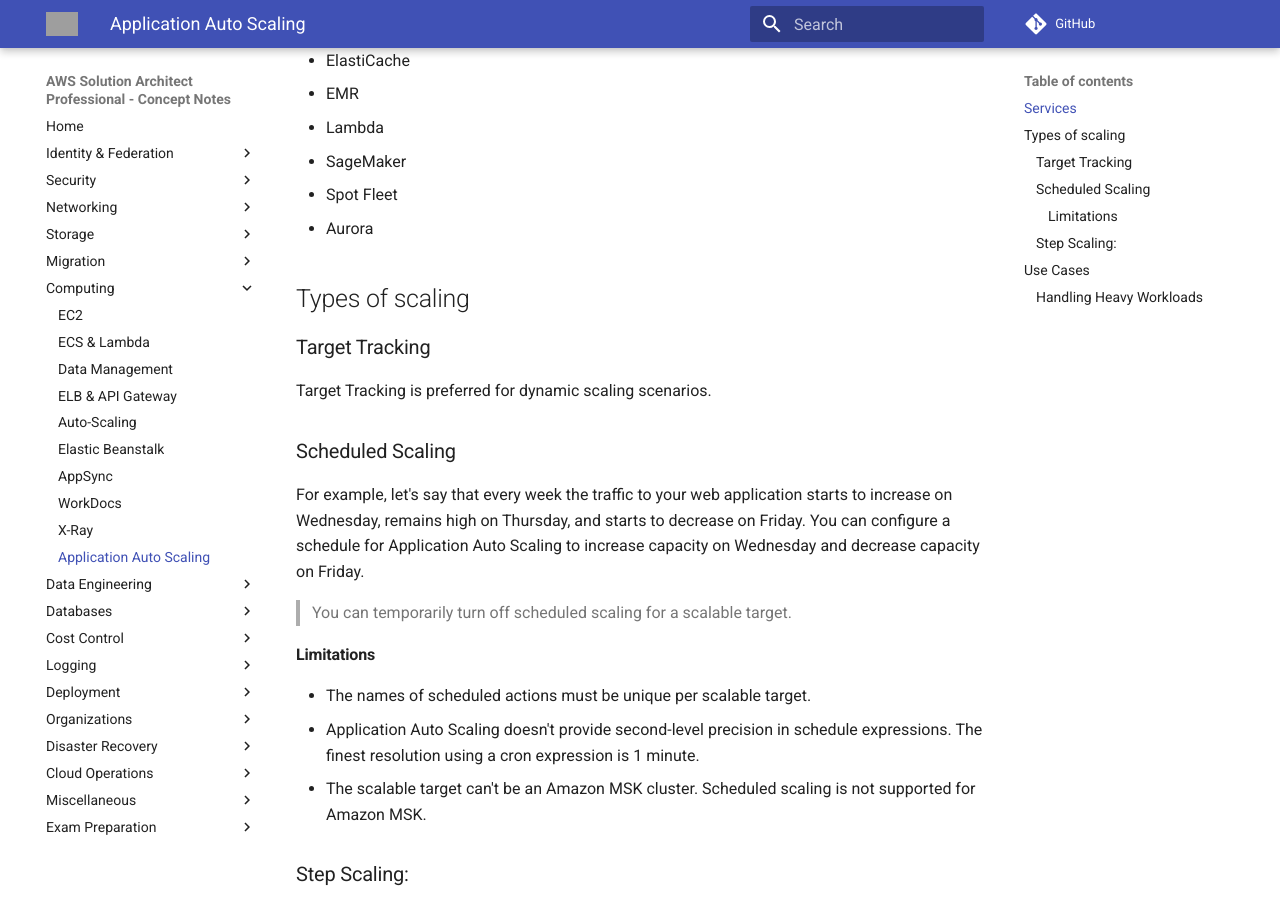
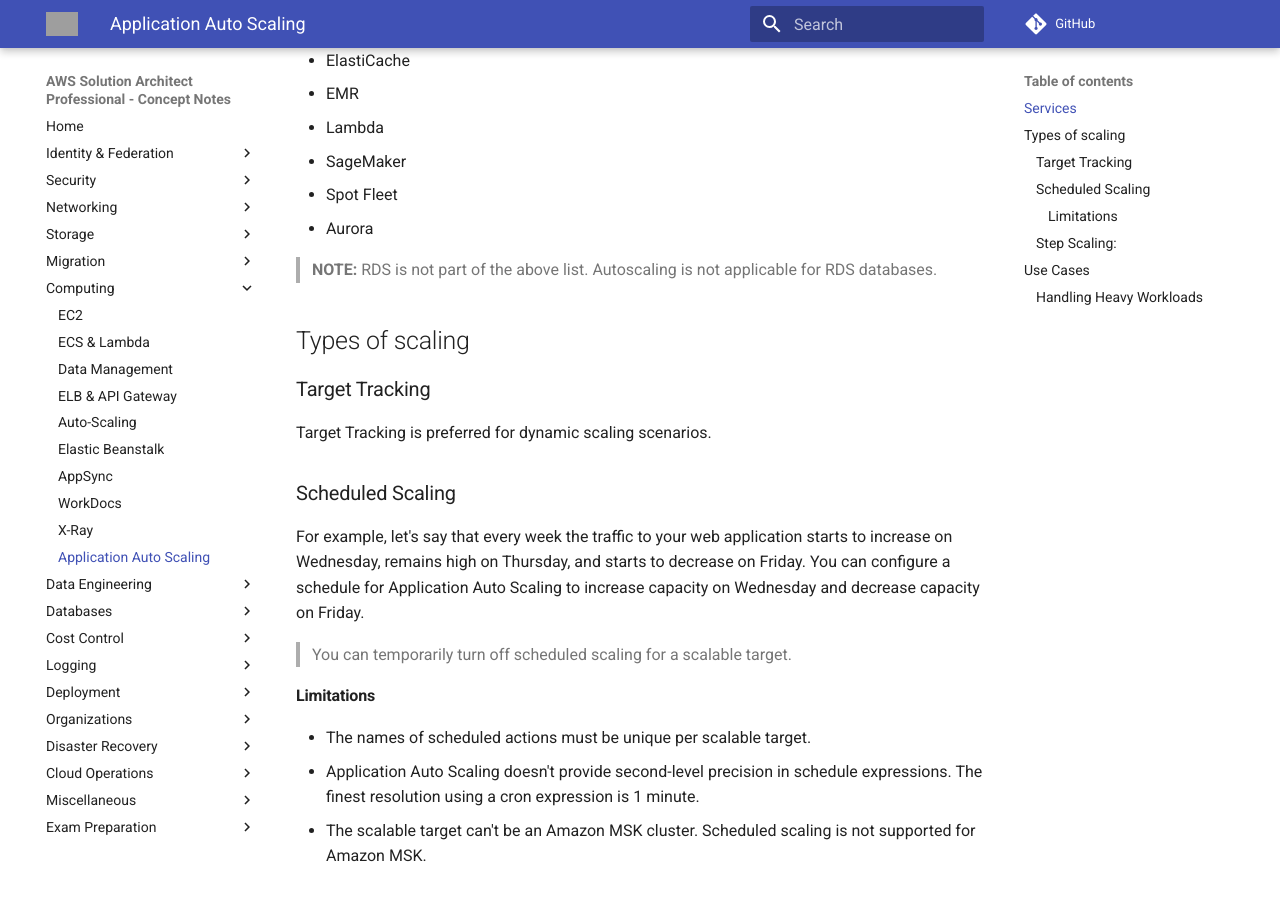
Before and after one commit to jeyabalajis/aws-certified-sa-pro-notes, an MkDocs documentation site: the page built from docs/compute/application_auto_scaling.md, in a window 1280 px wide and 900 px high, scrolled down 426 px. Built offline with MkDocs 1.6.1 and Material for MkDocs 9.7.7, drawn with Linux system fonts in a browser that asks for light colours; comment, search, counter and statistics services are not loaded; grey boxes are pictures that could not be loaded.

Commit message:
Update application_auto_scaling.md

```diff
--- a/docs/compute/application_auto_scaling.md
+++ b/docs/compute/application_auto_scaling.md
@@ -13,6 +13,8 @@
 - SageMaker
 - Spot Fleet
 - Aurora
+
+> **NOTE:** RDS is not part of the above list. Autoscaling is not applicable for RDS databases.
 
 ## Types of scaling
 
```
